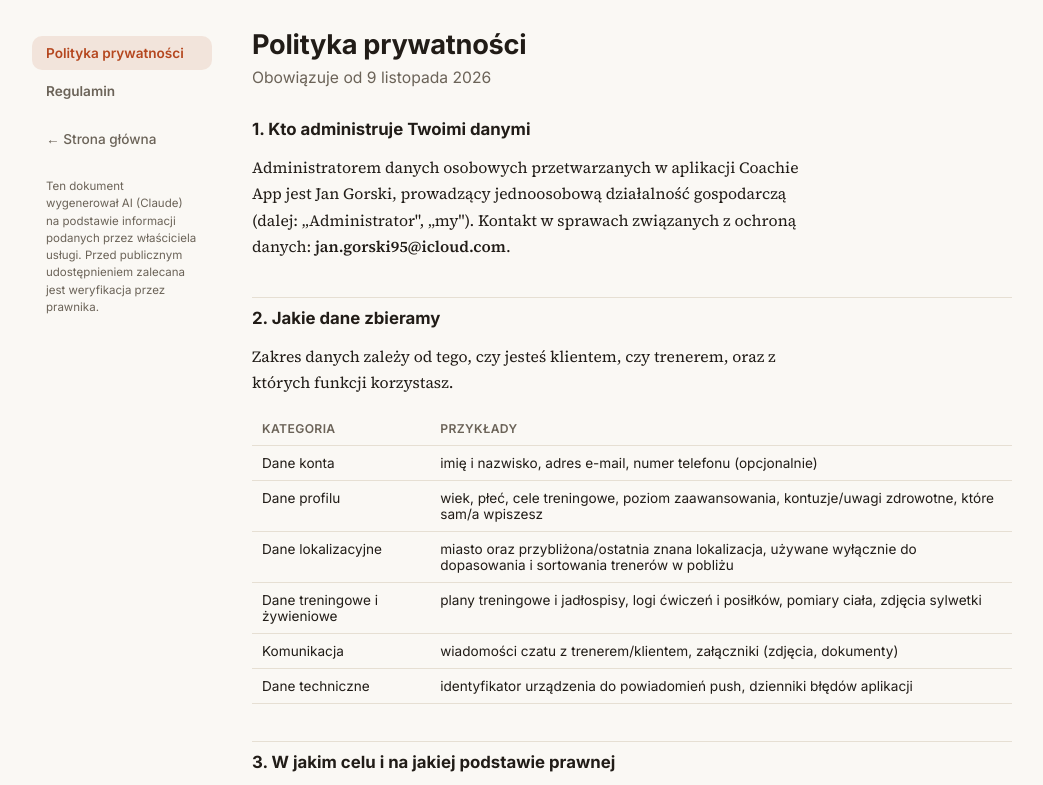
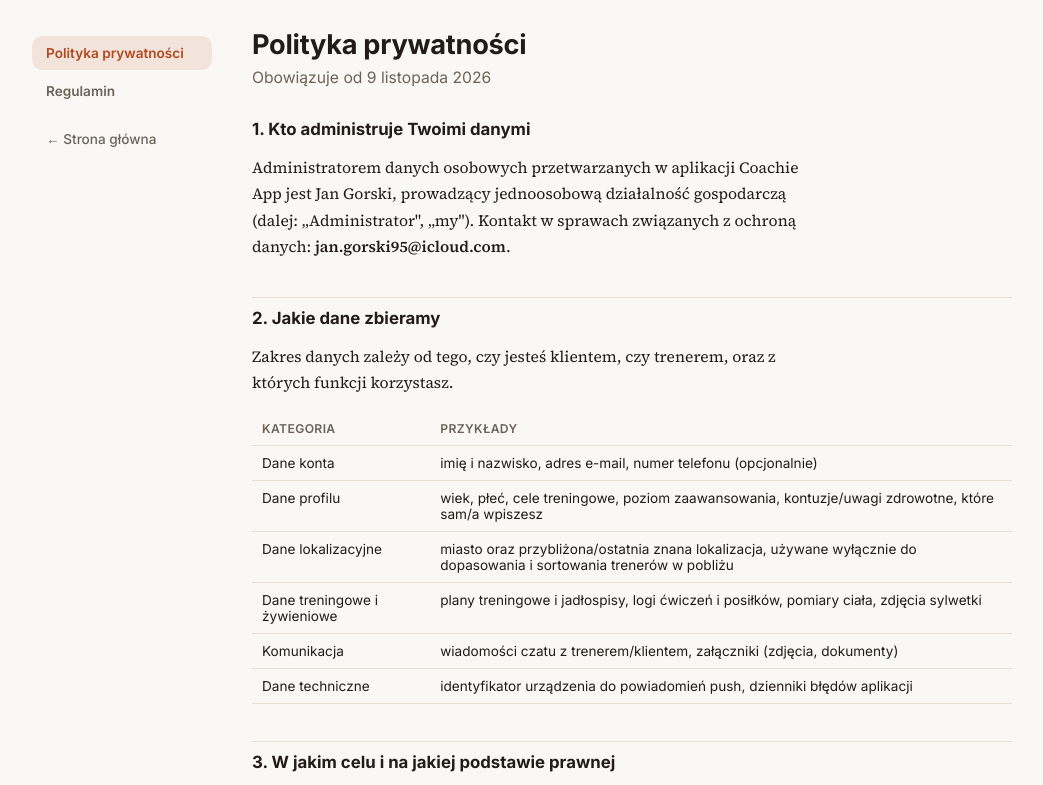
Before and after one commit to JanGorski95/coachie-landing, a plain HTML site: page legal/index.html in a window 1280 px wide. Shown: the top 785 px of the page, without its empty margins (118-1161 px from the left). Drawn offline with Linux system fonts and the light colour scheme.

Commit message:
Remove AI-generated-document disclaimer from legal page

```diff
--- a/legal/index.html
+++ b/legal/index.html
@@ -63,14 +63,6 @@ body {
 }
 .tabs a.active { color: var(--accent); background: var(--accent-soft); }
 .tabs a.back { margin-top: 10px; color: var(--fg-muted); font-weight: 500; }
-.meta-note {
-  font-family: 'Inter', sans-serif;
-  font-size: 0.72rem;
-  color: var(--fg-muted);
-  margin-top: 18px;
-  line-height: 1.5;
-  padding: 0 14px;
-}
 .doc { flex: 1; min-width: 0; }
 .doc h1 {
   font-family: 'Inter', sans-serif;
@@ -109,7 +101,6 @@ table.data-table th { color: var(--fg-muted); font-weight: 600; font-size: 0.76r
 @media (max-width: 720px) {
   .shell { flex-direction: column; gap: 18px; }
   .tabs { position: static; flex-direction: row; width: 100%; overflow-x: auto; padding-top: 0; }
-  .meta-note { display: none; }
 }
 [hidden] { display: none !important; }
 </style>
@@ -122,9 +113,6 @@ table.data-table th { color: var(--fg-muted); font-weight: 600; font-size: 0.76r
     <a href="#privacy" data-tab="privacy">Polityka prywatności</a>
     <a href="#terms" data-tab="terms">Regulamin</a>
     <a href="/" class="back">&larr; Strona główna</a>
-    <div class="meta-note">
-      Ten dokument wygenerował AI (Claude) na podstawie informacji podanych przez właściciela usługi. Przed publicznym udostępnieniem zalecana jest weryfikacja przez prawnika.
-    </div>
   </nav>
 
   <main class="doc">
```
